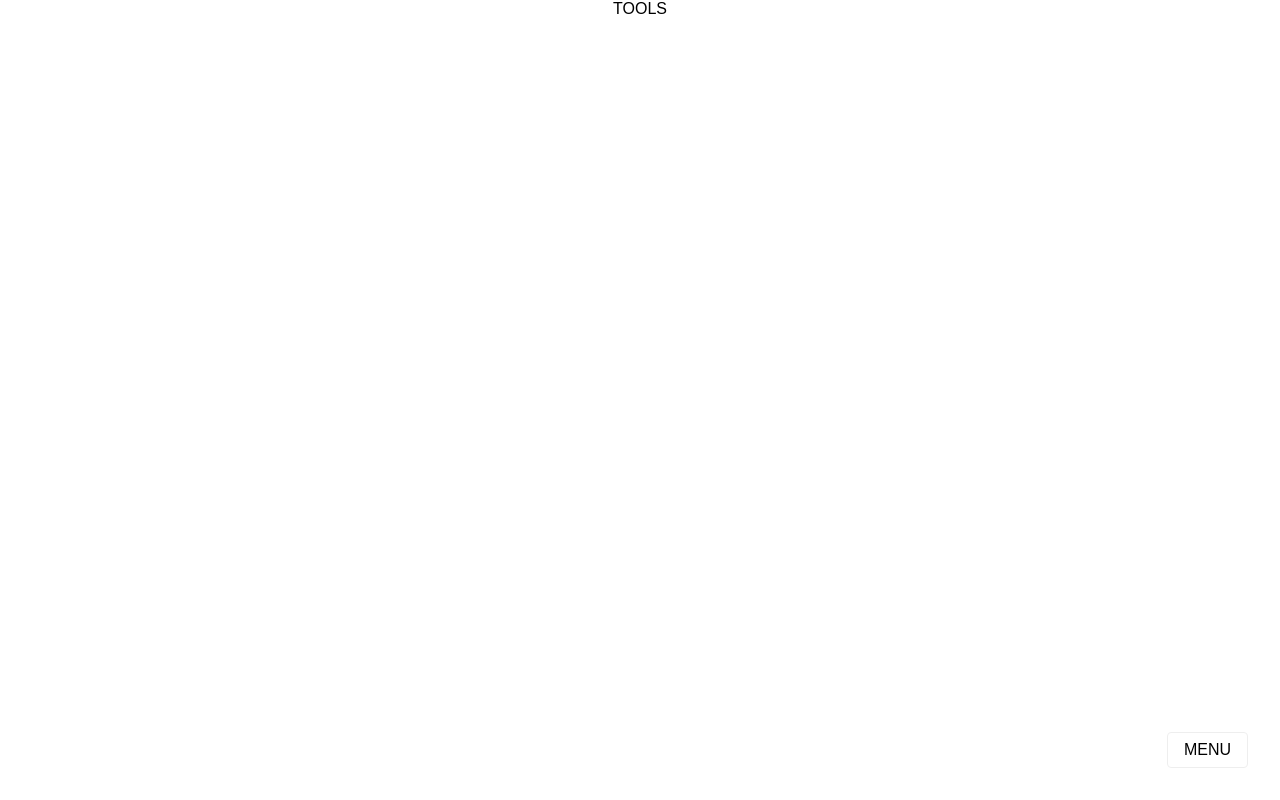
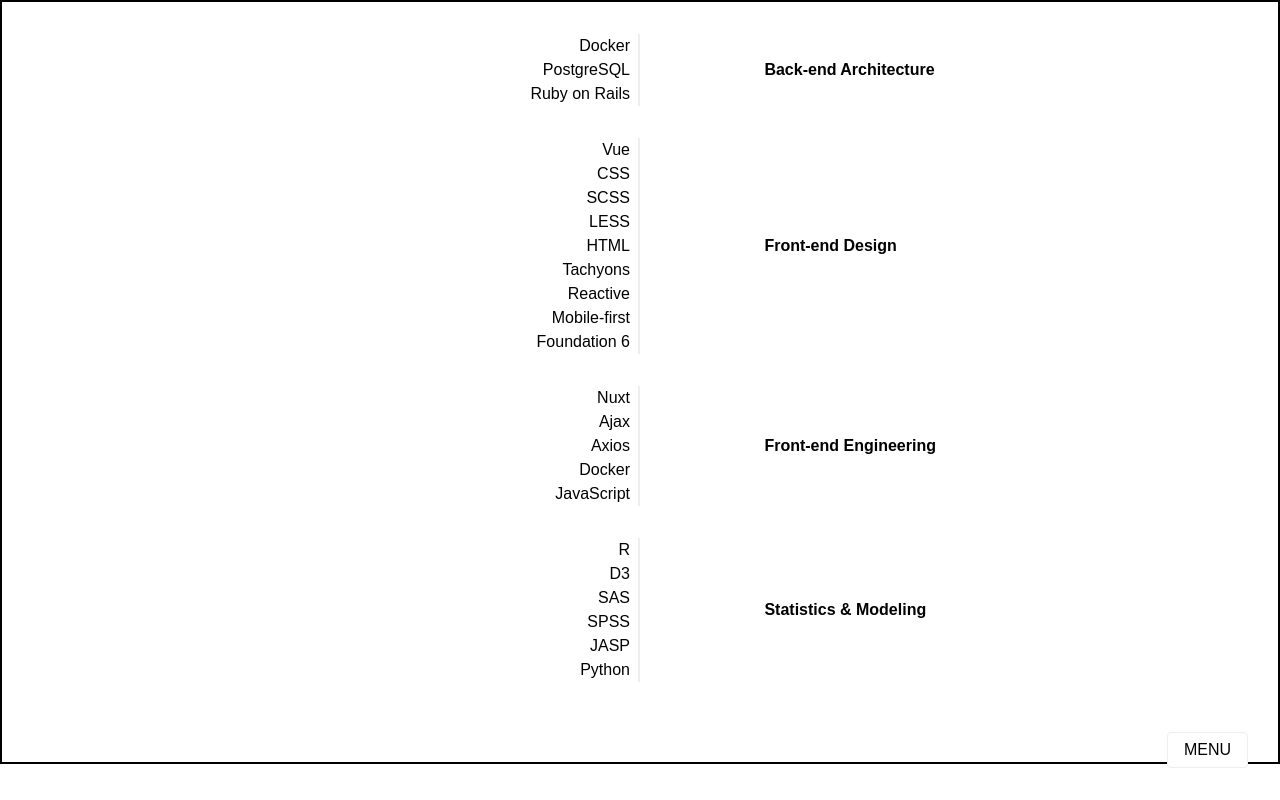
Before and after one commit to 1Mill/ErikEkberg.info, a Nuxt app: page /tools in a window 1280 px wide. Built offline with nearby package versions, Linux system fonts and the light colour scheme.

Commit message:
Add Tools

```diff
--- a/pages/tools.vue
+++ b/pages/tools.vue
@@ -1,5 +1,81 @@
 <template>
-	<div>
-		TOOLS
+	<div class='[ pt3 pb5 ba bw1 flex flex-column items-center justify-around ]'>
+		<div
+		v-for='skill in skills' :key='skill.name'
+		class='[ w-100 mv3 ph3 flex flex-row items-center justify-between ]'
+		>
+			<div class='[ w-50 pr2 lh-copy tr br bw1 b--light-gray ]'>
+				<div
+				v-for='tool in orderList(skill.tools)'
+				>
+					{{ tool }}
+				</div>
+			</div>
+
+			<p
+			class='[ w-40 lh-copy tl black b no-underline ]'
+			>
+				{{ skill.name }}
+			</p>
+		</div>
 	</div>
 </template>
+
+<script>
+export default {
+	data: function () {
+		return {
+			skills: [
+				{
+					name: 'Back-end Architecture',
+					tools: [
+						'Ruby on Rails',
+						'Docker',
+						'PostgreSQL'
+					]
+				},
+				{
+					name: 'Front-end Design',
+					tools: [
+						'Vue',
+						'Tachyons',
+						'Foundation 6',
+						'SCSS',
+						'HTML',
+						'CSS',
+						'LESS',
+						'Mobile-first',
+						'Reactive'
+					]
+				},
+				{
+					name: 'Front-end Engineering',
+					tools: [
+						'Nuxt',
+						'Docker',
+						'JavaScript',
+						'Axios',
+						'Ajax'
+					]
+				},
+				{
+					name: 'Statistics & Modeling',
+					tools: [
+						'Python',
+						'R',
+						'SAS',
+						'SPSS',
+						'JASP',
+						'D3'
+					]
+				},
+			]
+		}
+	},
+	methods: {
+		orderList: function (list) {
+			return list.sort((a, b) => a.length - b.length || b.localeCompare(a))
+		}
+	}
+}
+</script>
```
